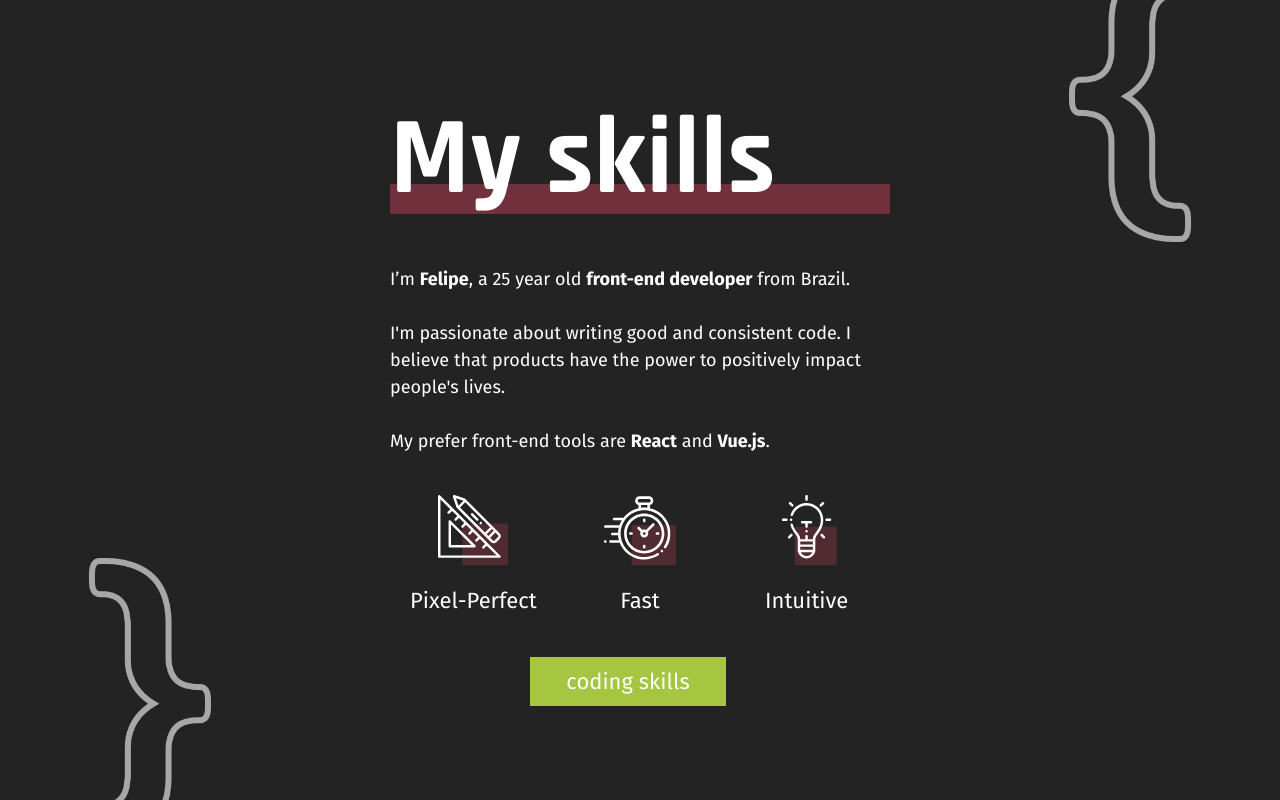
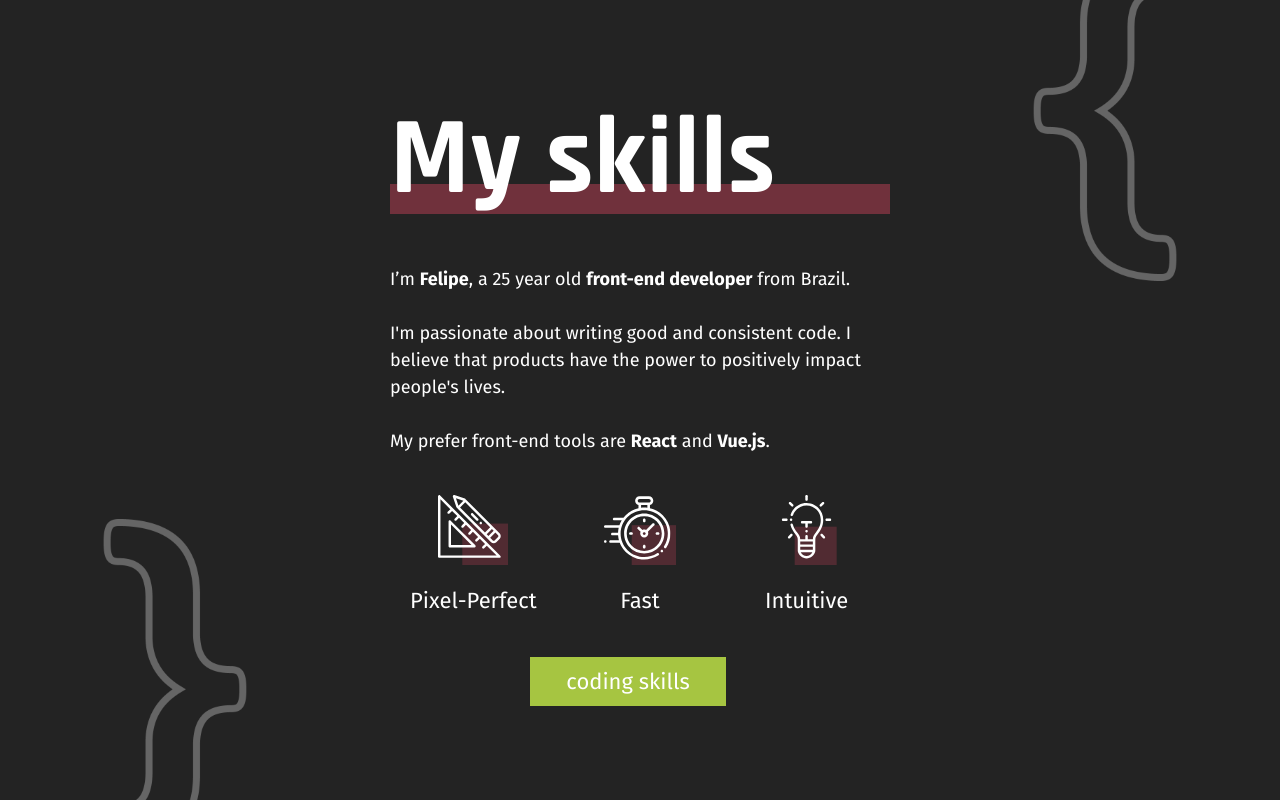
Before and after one commit to liraf/felipelira.me-new, a React (Create React App) app: page /skills in a window 1280 px wide. Built offline with nearby package versions, Linux system fonts and the light colour scheme.

Commit message:
improvement(skills): small css improvement on brackets

```diff
--- a/src/pages/Skills/Skills.scss
+++ b/src/pages/Skills/Skills.scss
@@ -19,20 +19,20 @@
 .bracket {
   position: absolute;
   width: 150px;
-  opacity: 0.6;
+  opacity: 0.3;
   transition: 600ms all ease-in-out;
 
   &__isOnHome {
-    width: 300px;
+    width: 350px;
   }
 
   &__open {
-    top: -50px;
+    top: -60px;
     right: 0px;
   }
 
   &__close {
-    bottom: -50px;
+    bottom: -60px;
     left: 0px;
     transform: rotate(180deg);
 
```
